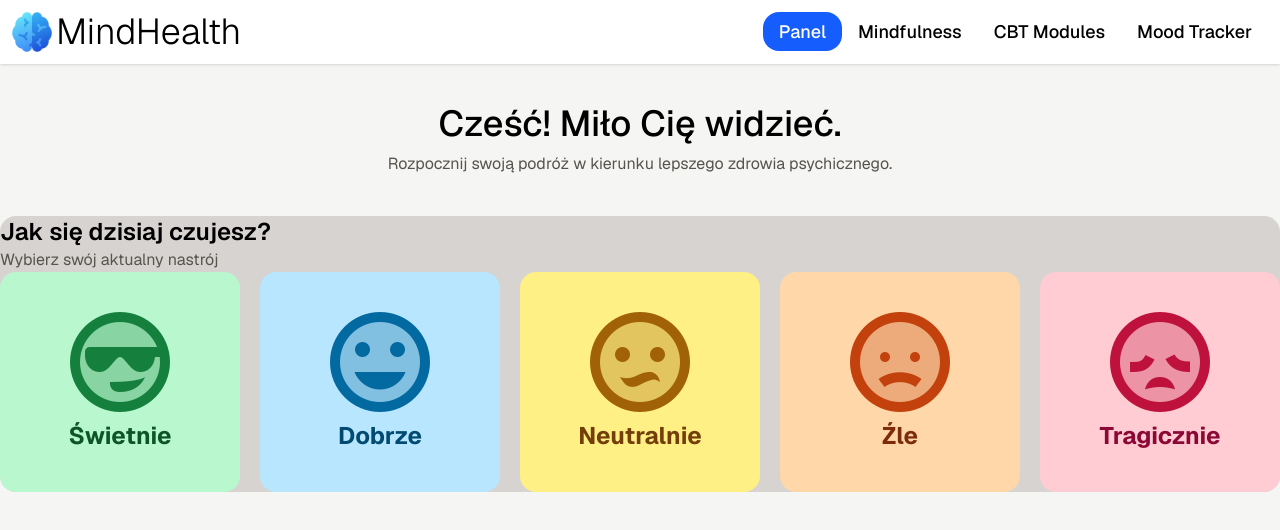
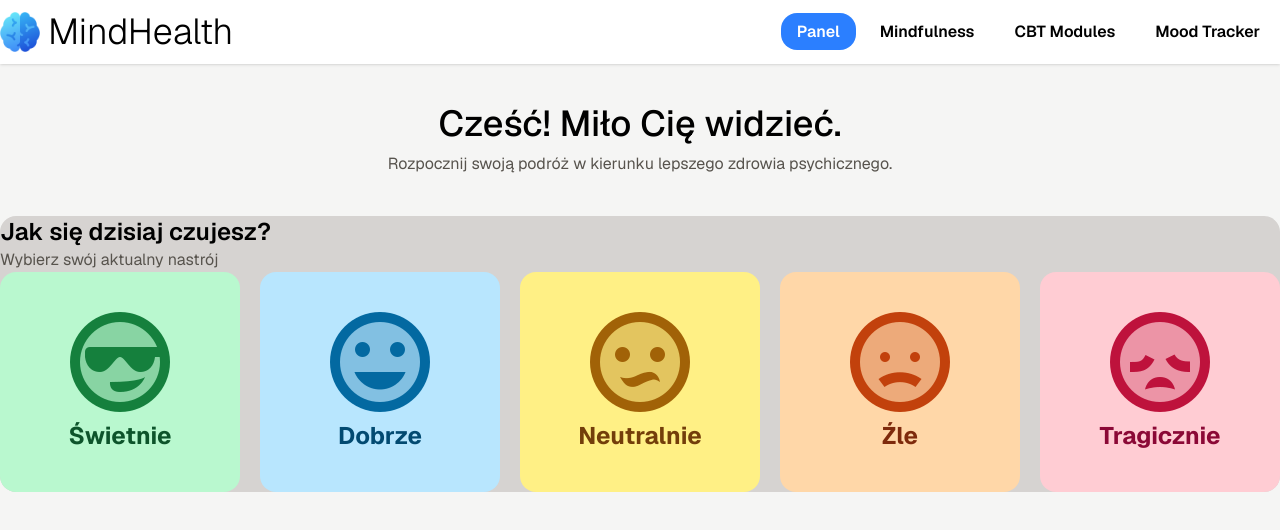
Before and after one commit to OKE225/MindHealth, a React (Vite) app in the folder client/: page /application in a window 1280 px wide. Shown: the top 530 px of the page. Built offline with nearby package versions, Linux system fonts and the light colour scheme.

Commit message:
Change styles

```diff
--- a/client/src/components/Header.tsx
+++ b/client/src/components/Header.tsx
@@ -4,7 +4,7 @@ const Header = () => {
   return (
     <div className="flex items-center cursor-default">
       <img className="w-10 h-10" src={brainIcon} alt="" />
-      <h1 className="font-light text-4xl ml-1">MindHealth</h1>
+      <h1 className="font-light text-4xl ml-2">MindHealth</h1>
     </div>
   );
 };
--- a/client/src/components/NavbarWithLinks.tsx
+++ b/client/src/components/NavbarWithLinks.tsx
@@ -3,16 +3,17 @@ import Header from "./Header";
 
 const NavbarWithLinks = () => {
   const getClassNames = ({ isActive }: { isActive: boolean }) => {
-    const baseStyle = "font-medium text-black text-lg px-4 py-2 rounded-2xl";
+    const baseStyle =
+      "font-semibold text-black text-md px-4 py-2 mx-1 rounded-2xl";
     const activeStyle = isActive
-      ? "bg-blue-600 text-white hover:bg-blue-600"
-      : "hover:bg-sky-200";
+      ? "bg-blue-500 text-white hover:bg-blue-500"
+      : "hover:bg-cyan-200";
 
     return `${baseStyle} ${activeStyle}`;
   };
 
   return (
-    <nav className="bg-white shadow flex justify-between items-center p-3">
+    <nav className="bg-white shadow flex justify-between items-center py-3">
       <Header />
 
       <div>
--- a/client/src/pages/LandingPage.tsx
+++ b/client/src/pages/LandingPage.tsx
@@ -11,7 +11,7 @@ const LandingPage = () => {
         <p>Twoje wsparcie dla zdrowia psychicznego każdego dnia</p>
         <Link
           to="/application"
-          className="inline-block bg-sky-500 text-white p-2 rounded-lg cursor-pointer">
+          className="inline-block bg-sky-500 text-white p-2 rounded-2xl cursor-pointer">
           Przejdź do aplikacji
         </Link>
         <p>wprowadzenie że zdrowie psychiczne jest ważne i warto o nie dbać</p>
```
